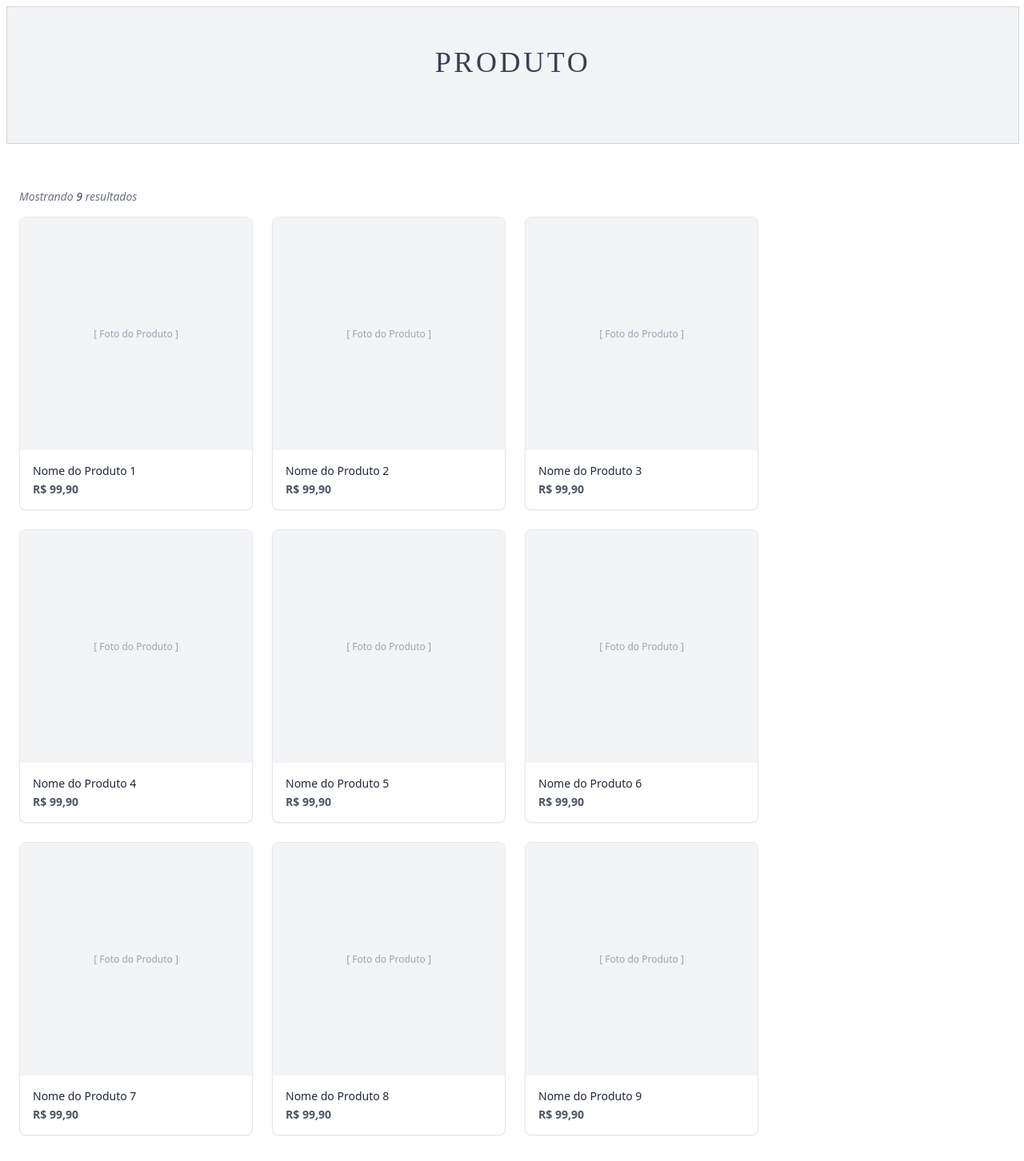
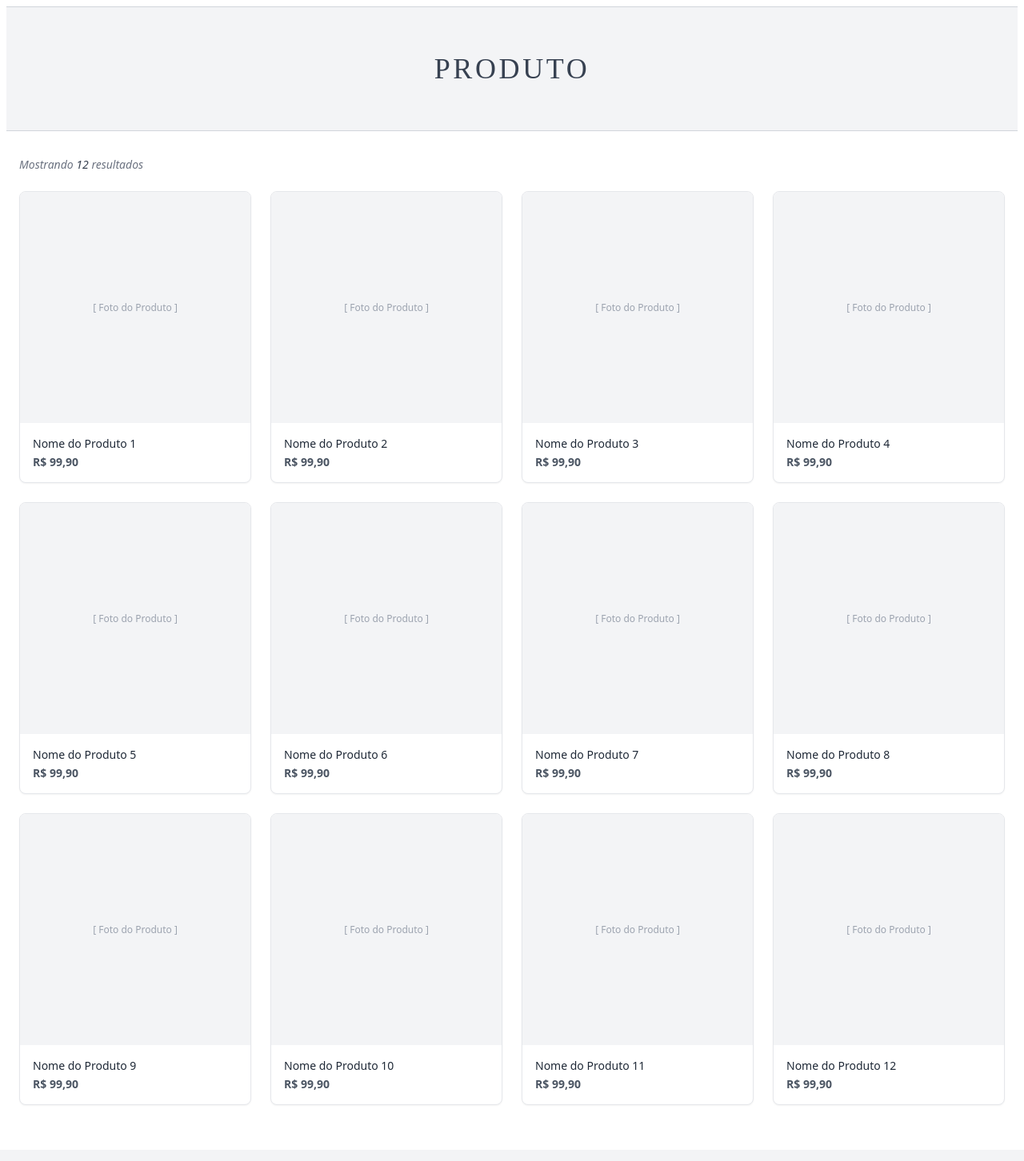
Before and after one commit to fernandagml/kuma-espresso-cafeteria, a Flask app: template templates/catalogo.html in a window 1280 px wide. Shown: the whole page at 80% size. After the commit the page ends 1382 px from the top, so only its background shows below. Run offline with Flask 3, Linux system fonts and the light colour scheme; the template is opened without the code that fills it, so the values that code supplies are empty.

Commit message:
ADD: Branch da parte catálogo criada, html pronto e css em andamento

```diff
--- a/static/styles/catalogo.css
+++ b/static/styles/catalogo.css
@@ -1,4 +1,4 @@
-/* style.css */
+/* produtos.css */
 
 /* Configurações Gerais e Fontes */
 .main-container {
@@ -8,24 +8,23 @@
     margin-right: auto;
     padding-left: 1rem;
     padding-right: 1rem;
-    padding-top: 1.5rem;
-    padding-bottom: 1.5rem;
+    padding-bottom: 3rem;
     font-family: ui-sans-serif, system-ui, -apple-system, BlinkMacSystemFont, "Segoe UI", Roboto, "Helvetica Neue", Arial, sans-serif;
     box-sizing: border-box;
 }
 
-/* Garante consistência de espaçamentos internos */
 .main-container *, .main-container *::before, .main-container *::after {
     box-sizing: border-box;
 }
 
-/* BANNER CENTRALIZADO */
-.product-banner {
+/* BANNER COMPLETO (De fora a fora na tela) */
+.product-banner-full {
     width: 100%;
     background-color: #f3f4f6;
-    border: 1px solid #d1d5db;
-    padding-top: 3rem;
-    padding-bottom: 5rem;
+    border-top: 1px solid #d1d5db;
+    border-bottom: 1px solid #d1d5db;
+    padding-top: 3.5rem;
+    padding-bottom: 3.5rem;
     display: flex;
     justify-content: center;
     align-items: center;
@@ -37,105 +36,13 @@
     font-weight: 300;
     letter-spacing: 0.1em;
     color: #374151;
-    text-align: center;
     text-transform: uppercase;
     margin: 0;
 }
 
-/* CORPO PRINCIPAL: LAYOUT SIDEBAR + GRID */
-.content-wrapper {
-    display: flex;
-    flex-direction: column;
-    gap: 2rem;
-}
-
-/* Media Query para telas maiores (computadores) */
-@media (min-width: 768px) {
-    .content-wrapper {
-        flex-direction: row;
-    }
-}
-
-/* SIDEBAR DE FILTROS */
-.sidebar-filters {
-    width: 100%;
-}
-
-@media (min-width: 768px) {
-    .sidebar-filters {
-        width: 25%;
-        flex-shrink: 0;
-    }
-}
-
-.sidebar-title {
-    font-size: 1.125rem;
-    font-weight: 500;
-    color: #1f2937;
-    text-transform: uppercase;
-    letter-spacing: 0.05em;
-    margin: 0;
-}
-
-.sidebar-divider {
-    border: 0;
-    border-top: 1px solid #d1d5db;
-    margin-top: 0.75rem;
-    margin-bottom: 0.75rem;
-}
-
-.filter-section {
+/* CONTADOR DE RESULTADOS */
+.results-count {
     margin-bottom: 1.5rem;
-}
-
-.section-title {
-    font-size: 1rem;
-    font-weight: 600;
-    color: #374151;
-    margin-top: 0;
-    margin-bottom: 0.75rem;
-}
-
-.checkbox-group {
-    display: flex;
-    flex-direction: column;
-    gap: 0.5rem;
-}
-
-.checkbox-label {
-    display: flex;
-    align-items: center;
-    gap: 0.75rem;
-    cursor: pointer;
-    color: #4b5563;
-    font-size: 0.875rem;
-}
-
-.checkbox-label:hover {
-    color: #111827;
-}
-
-.custom-checkbox {
-    width: 1rem;
-    height: 1rem;
-    border-radius: 0.25rem;
-    border: 1px solid #d1d5db;
-    cursor: pointer;
-}
-
-/* ÁREA DOS PRODUTOS */
-.products-area {
-    width: 100%;
-}
-
-@media (min-width: 768px) {
-    .products-area {
-        width: 75%;
-    }
-}
-
-.results-count {
-    margin-bottom: 1rem;
     font-size: 0.875rem;
     font-style: italic;
     color: #6b7280;
@@ -146,22 +53,32 @@
     color: #374151;
 }
 
-/* GRID DE CARDS */
-.products-grid {
+/* GRID DE PRODUTOS EXPANDIDO (Responsivo) */
+.products-grid-full {
     display: grid;
+    /* Padrão para celular: 1 coluna */
     grid-template-columns: repeat(1, minmax(0, 1fr));
     gap: 1.5rem;
 }
 
+/* Para telas pequenas/médias (Ex: Tablets): 2 colunas */
 @media (min-width: 640px) {
-    .products-grid {
+    .products-grid-full {
         grid-template-columns: repeat(2, minmax(0, 1fr));
     }
 }
 
+/* Para telas médias/grandes (Ex: Notebooks convencionais): 3 colunas */
 @media (min-width: 1024px) {
-    .products-grid {
+    .products-grid-full {
         grid-template-columns: repeat(3, minmax(0, 1fr));
+    }
+}
+
+/* Para telas grandes (Monitores e computadores): 4 colunas por linha */
+@media (min-width: 1200px) {
+    .products-grid-full {
+        grid-template-columns: repeat(4, minmax(0, 1fr));
     }
 }
 
@@ -189,7 +106,6 @@
     font-size: 0.75rem;
 }
 
-
 .product-info {
     padding: 1rem;
     border-top: 1px solid #f3f4f6;
--- a/templates/catalogo.html
+++ b/templates/catalogo.html
@@ -1,16 +1,16 @@
 <link rel="stylesheet" href="../static/styles/catalogo.css">
 
-<section class="product-banner">
+<section class="product-banner-full">
     <h1 class="banner-title">PRODUTO</h1>
 </section>
 
 <main class="main-container">
-<section class="products-area">
+
     <div class="results-count">
-                Mostrando <span class="highlight">9</span> resultados
+        Mostrando <span class="highlight">12</span> resultados
     </div>
 
-            <div class="products-grid">
+    <div class="products-grid-full">
 
         <div class="product-card">
             <div class="product-image-placeholder">
@@ -102,8 +102,35 @@
             </div>
         </div>
 
+        <div class="product-card">
+            <div class="product-image-placeholder">
+                <span>[ Foto do Produto ]</span>
             </div>
-        </section>
+            <div class="product-info">
+                <h4 class="product-name">Nome do Produto 10</h4>
+                <p class="product-price">R$ 99,90</p>
+            </div>
+        </div>
+
+        <div class="product-card">
+            <div class="product-image-placeholder">
+                <span>[ Foto do Produto ]</span>
+            </div>
+            <div class="product-info">
+                <h4 class="product-name">Nome do Produto 11</h4>
+                <p class="product-price">R$ 99,90</p>
+            </div>
+        </div>
+
+        <div class="product-card">
+            <div class="product-image-placeholder">
+                <span>[ Foto do Produto ]</span>
+            </div>
+            <div class="product-info">
+                <h4 class="product-name">Nome do Produto 12</h4>
+                <p class="product-price">R$ 99,90</p>
+            </div>
+        </div>
 
     </div>
 </main>
```
Lines whose indentation alone changed are shown as unchanged.
